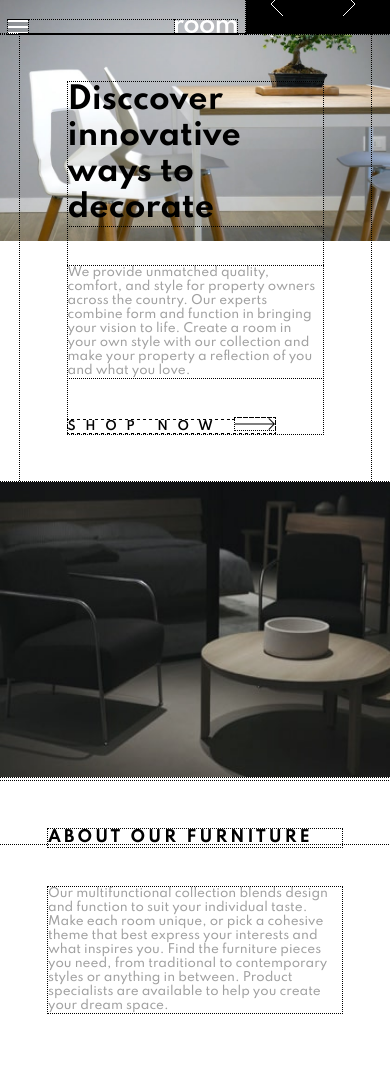
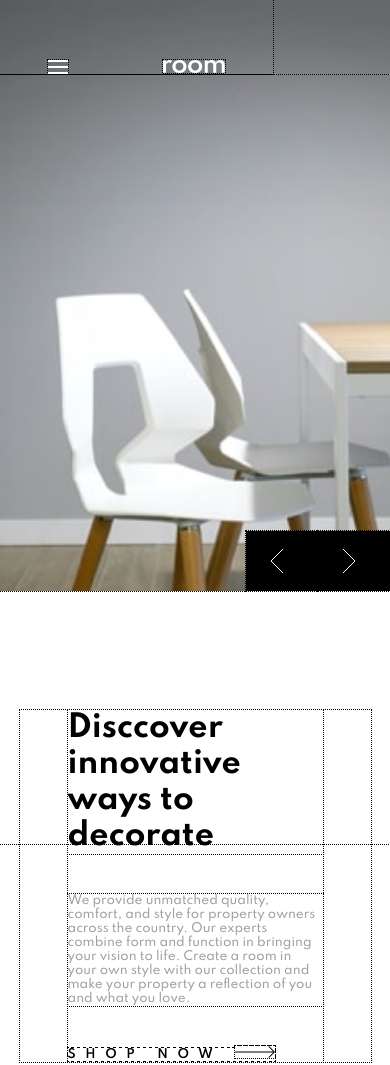
Before and after one commit to tvjones/Roomate-Homepage, a plain HTML site: page index.html in a window 390 px wide. Shown: the top 1065 px of the page. Drawn offline with Linux system fonts and the light colour scheme.

Commit message:
Refactored CSS and Javascript

```diff
--- a/index.html
+++ b/index.html
@@ -63,10 +63,12 @@
       <div id="info">
         <img class="info-dark" src="images/image-about-dark.jpg" alt="image">
         <div class="about">
-          <h2>ABOUT OUR FURNITURE</h2>
-          <p> Our multifunctional collection blends design and function to suit your individual taste. Make each room unique, or pick a cohesive
-            theme that best express your interests and what inspires you. Find the furniture pieces you need, from
-            traditional to contemporary styles or anything in between. Product specialists are available to help you create your dream space. </p>
+          <div class="about-text">
+            <h2>ABOUT OUR FURNITURE</h2>
+            <p> Our multifunctional collection blends design and function to suit your individual taste. Make each room unique, or pick a cohesive
+              theme that best express your interests and what inspires you. Find the furniture pieces you need, from
+              traditional to contemporary styles or anything in between. Product specialists are available to help you create your dream space. </p>
+          </div>
         </div>
         <img class="info-dark" src="images/image-about-light.jpg" alt="" class="info-light">
 
--- a/scripts/index.js
+++ b/scripts/index.js
@@ -1,33 +1,76 @@
 let slideNum = 1;
-const slideShowImages = ["/images/desktop-image-hero-1.jpg","/images/desktop-image-hero-2.jpg","/images/desktop-image-hero-3.jpg"]
+const numSlides = 3
 let leftToggleButton = document.getElementById('left-toggle');
 let rightToggleButton = document.getElementById('right-toggle');
 let slideshow = document.getElementById('slideshow');
+let device;
+//let slideShowImage = document.getElementsByClassName('left-hero')
 
 leftToggleButton.addEventListener('click', ()=> {
         if (slideNum == 1){
             slideshow.children[0].style.display = 'none';
-            slideNum=slideShowImages.length;
+            slideNum=numSlides;
             slideshow.children[slideNum-1].style.display = 'block';
+            if(device=='mobile'){
+                document.getElementsByClassName('left-hero')[0].style.backgroundImage = `url('/images/mobile-image-hero-${slideNum}.jpg')`;
+            }
+            else{
+                document.getElementsByClassName('left-hero')[0].style.backgroundImage = `url('/images/desktop-image-hero-${slideNum}.jpg')`;
+            }
+
         }
         else{
             slideshow.children[slideNum-1].style.display = 'none';
             slideNum--;
             slideshow.children[slideNum-1].style.display = 'block';
+            if(device=='mobile'){
+                document.getElementsByClassName('left-hero')[0].style.backgroundImage = `url('/images/mobile-image-hero-${slideNum}.jpg')`;
+            }
+            else{
+                document.getElementsByClassName('left-hero')[0].style.backgroundImage = `url('/images/desktop-image-hero-${slideNum}.jpg')`;
+            }
         }
     }
 )
 
 rightToggleButton.addEventListener('click', ()=> {
-        if (slideNum == slideShowImages.length){
-            slideshow.children[slideShowImages.length-1].style.display = 'none';
+        if (slideNum == numSlides){
+            slideshow.children[numSlides-1].style.display = 'none';
             slideNum=1;
             slideshow.children[slideNum-1].style.display = 'block';
+            if(device=='mobile'){
+                document.getElementsByClassName('left-hero')[0].style.backgroundImage = `url('/images/mobile-image-hero-${slideNum}.jpg')`;
+            }
+            else{
+                document.getElementsByClassName('left-hero')[0].style.backgroundImage = `url('/images/desktop-image-hero-${slideNum}.jpg')`;
+            }
+
         }
         else{
             slideshow.children[slideNum-1].style.display = 'none';
             slideNum++;
             slideshow.children[slideNum-1].style.display = 'block';
+            if(device=='mobile'){
+                document.getElementsByClassName('left-hero')[0].style.backgroundImage = `url('/images/mobile-image-hero-${slideNum}.jpg')`;
+            }
+            else{
+                document.getElementsByClassName('left-hero')[0].style.backgroundImage = `url('/images/desktop-image-hero-${slideNum}.jpg')`;
+            }
+
         }
     }
 )
+
+const checkScreenSize = () =>{
+    //let screenWidth = screen.width;
+    if(screen.width <= 1100){
+        return 'mobile';
+    }
+    return 'desktop';
+}
+
+const checkScreenSizeInterval = () =>{
+    device = checkScreenSize()
+}
+
+setInterval(checkScreenSizeInterval,10);
--- a/styles/main.css
+++ b/styles/main.css
@@ -23,35 +23,44 @@ h2{
 
 html,body{
     font-size: 12px;
+    font-family: 'Spartan', sans-serif;
     height: 100%;
     width: 100%;
-    font-family: 'Spartan', sans-serif;
 }
-
 
 div#container{
     height: 100%;
-    width: 100%;
-    position: relative;
-    display: block;
+}
+
+svg#hamburger-icon,svg#close-icon{
+    display: none;
+    cursor: pointer;
 }
 
 div#hero{
-    width: 100%;
-    position: relative;
     display: flex;
-    background-image: url('/images/desktop-image-hero-1.jpg');
-    background-repeat: no-repeat;
-    background-size: 60% 100%;
-    height: 65%;
+    height: 70%;
 }
 
 div.left-hero{
+    height: 100%;
     width: 60%;
+    background-image: url(/images/desktop-image-hero-1.jpg);
+    background-repeat: no-repeat;
+    background-size: cover;
 }
 
 div.right-hero{
+    height: 100%;
     width: 40%;
+    display: flex;
+    flex-flow: column;
+}
+
+div#slideshow{
+    width: 90%;
+    margin: auto;
+    padding: 0 4rem;
 }
 
 svg.logo{
@@ -59,22 +68,29 @@ svg.logo{
 }
 
 
-div#nav-bar{
-    width: 60%;
+nav, nav ul{
     display: flex;
-    justify-content: space-between;
-    padding: 5% 0 0 2%;
-    height: 100%;
+    justify-content: space-around;
+    list-style: none;
+}
+
+nav{
+    padding-top: 5rem;
 }
 
 nav ul{
+    width: 50%;
+    margin-right: 20rem;
+}
+
+nav li{
     display: flex;
-    list-style: none;
     justify-content: space-between;
-    height: auto;
-    position: relative;
-    width: 50%;
-    margin-right: 30%;
+}
+
+a{
+    text-decoration: none;
+    color: hsl(0, 0%, 100%);
 }
 
 nav a:hover::after{
@@ -87,31 +103,6 @@ nav a:hover::after{
     height: 5px;
     position: relative;
 }
-
-svg#hamburger-icon,svg#close-icon{
-    display: none;
-}
-
-nav{
-    width: 60%;
-    margin-right: 40%;
-    display: flex;
-    justify-content: space-between;
-}
-
-nav a{
-    text-decoration: none;
-    color: hsl(0, 0%, 100%);
-}
-
-
-div#slideshow{
-    width: 100%;
-    height: 100%;
-    margin: auto;
-    padding: 6rem;
-}
-
 
 
 span.shop-now{
@@ -127,9 +118,6 @@ span.shop-now:hover{
 }
 
 div#slideshow-toggle{
-    position: absolute;
-    bottom: 0;
-    left: 60%;
     background-color: hsl(0, 0%, 0%);
     width: 12rem;
     display: flex;
@@ -153,38 +141,43 @@ div#slide-2, div#slide-3{
 
 div#info{
     display: flex;
-    height: 35%;
+    height: 30%
 }
 
 div#info img{
-    width: 25%;
+    width: 30%;
 }
 
 div.about{
-    width: 50%;
     margin: auto;
-    padding: 0 4rem;
-}
-
-@media screen and (max-width:1100px) {
-
-    div#container{
-        display: block;
+    width: 30%;
 }
 
 
-    div.right-hero,div.left-hero{
-        height: 50%;
-        position: relative;
-        width: 100%;
+@media screen and (max-width:1100px){
+
+        div#hero{
+            display: block;
+            height: 140%;
         }
 
-    div.right-hero{
-        height: fit-content;
+        div.left-hero,div.right-hero{
+            width: 100%;
+            height: 50%;
+        }
+
+        div.left-hero{
+            position: relative;
+            background-image: url('/images/mobile-image-hero-1.jpg');
         }
 
         nav ul{
             display: none;
+        }
+
+        nav{
+            width: 70%;
+            justify-content: space-around;
         }
 
         svg#hamburger-icon{
@@ -192,44 +185,34 @@ div.about{
             fill: hsl(0, 0%, 100%);
         }
 
-    div#hero{
-        display: block;
-        background-repeat: no-repeat;
-        background-size: 100% 50%;
-        height: fit-content;
-    }
-
-    div#nav-bar{
-        width: 100%;
-    }
-
-    div#slideshow{
-        width: 90%;
-        padding: 4rem;
-        position: relative;
-    }
-
         div#slideshow-toggle{
+            position:absolute;
             right: 0;
-       left: initial;
-       bottom: initial;
-       top: -5rem
+            bottom: 30%;
         }
 
         div#info{
-        position: relative;
             display: block;
-    }
-
-    div#info img{
-        width: 100%;
             height: 100%;
         }
 
         div.about{
             width: 100%;
-        margin: 0;
-        padding: 4rem;
+            height: 40%;
+            display: flex;
+            flex-flow: column;
+        }
+
+        div.about-text{
+            width: 90%;
+            margin: auto;
             height: fit-content;
         }
+
+        div#info img{
+            width: 100%;
+            height: 30%;
         }
+
+
+}
```
Lines whose indentation alone changed are shown as unchanged.
